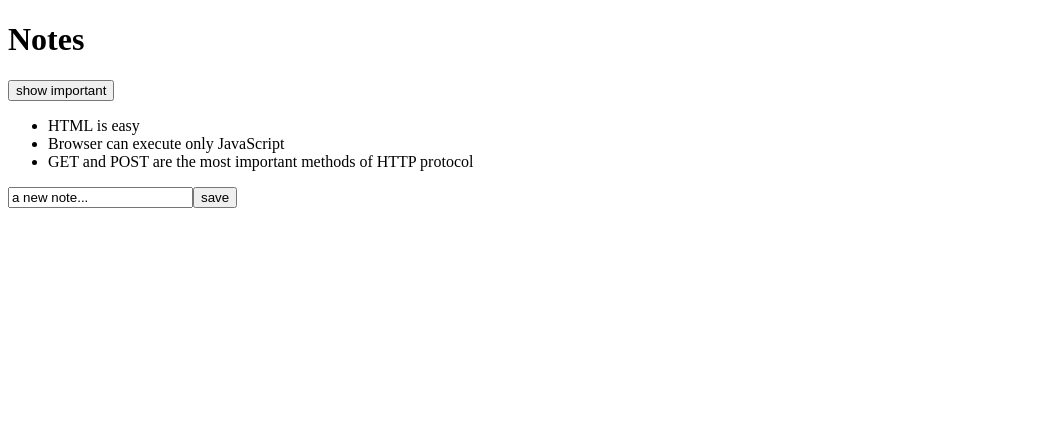
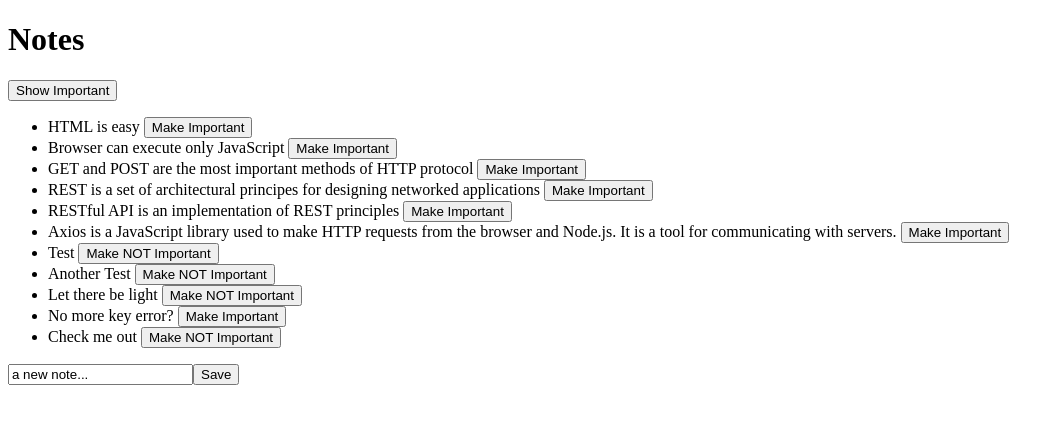
Before and after one commit to VanderHulk/FullStackOpen, a React (Vite) app in the folder part2/Notes/: page / in a window 1280 px wide. Shown: the top 424 px of the page, without its empty margins (0-1064 px from the left). Built offline with nearby package versions, Linux system fonts and the light colour scheme; data requests are answered from the project's data file.

Commit message:
part2/Notes - Remove comments, recreate project files

```diff
--- /dev/null
+++ b/part2/Notes/db.json
@@ -0,0 +1,59 @@
+{
+  "notes": [
+    {
+      "id": "1",
+      "content": "HTML is easy",
+      "important": false
+    },
+    {
+      "id": "2",
+      "content": "Browser can execute only JavaScript",
+      "important": false
+    },
+    {
+      "id": "3",
+      "content": "GET and POST are the most important methods of HTTP protocol",
+      "important": false
+    },
+    {
+      "id": "a3c1",
+      "content": "REST is a set of architectural principes for designing networked applications",
+      "important": false
+    },
+    {
+      "id": "94cd",
+      "content": "RESTful API is an implementation of REST principles",
+      "important": false
+    },
+    {
+      "id": "e7a3",
+      "content": "Axios is a JavaScript library used to make HTTP requests from the browser and Node.js. It is a tool for communicating with servers.",
+      "important": false
+    },
+    {
+      "id": "5cc8",
+      "content": "Test",
+      "important": true
+    },
+    {
+      "id": "a80a",
+      "content": "Another Test",
+      "important": true
+    },
+    {
+      "id": "31cd",
+      "content": "Let there be light",
+      "important": true
+    },
+    {
+      "id": "3776",
+      "content": "No more key error?",
+      "important": false
+    },
+    {
+      "id": "5063",
+      "content": "Check me out",
+      "important": true
+    }
+  ]
+}
--- a/part2/Notes/index.html
+++ b/part2/Notes/index.html
@@ -2,9 +2,8 @@
 <html lang="en">
   <head>
     <meta charset="UTF-8" />
-    <link rel="icon" type="image/svg+xml" href="/vite.svg" />
     <meta name="viewport" content="width=device-width, initial-scale=1.0" />
-    <title>package</title>
+    <title>Notes</title>
   </head>
   <body>
     <div id="root"></div>
--- a/part2/Notes/package.json
+++ b/part2/Notes/package.json
@@ -10,18 +10,19 @@
     "preview": "vite preview"
   },
   "dependencies": {
+    "axios": "^1.13.5",
     "react": "^19.2.0",
     "react-dom": "^19.2.0"
   },
   "devDependencies": {
     "@eslint/js": "^9.39.1",
-    "@types/react": "^19.2.5",
+    "@types/react": "^19.2.7",
     "@types/react-dom": "^19.2.3",
     "@vitejs/plugin-react": "^5.1.1",
     "eslint": "^9.39.1",
     "eslint-plugin-react-hooks": "^7.0.1",
     "eslint-plugin-react-refresh": "^0.4.24",
     "globals": "^16.5.0",
-    "vite": "^7.2.4"
+    "vite": "^7.3.1"
   }
 }
--- a/part2/Notes/src/App.jsx
+++ b/part2/Notes/src/App.jsx
@@ -1,65 +1,94 @@
-import { useState } from 'react';
-import Note from './components/Note.jsx'
+import { useState, useEffect } from "react"
+import axios from "axios"
+import Note from './components/Note'
+import noteService from './services/notes'
 
-const App = (props) => {
-  const [notes, setNotes] = useState(props.notes)
+const App = () => {
+  /* states */
+  const [notes, setNotes] = useState([])
   const [newNote, setNewNote] = useState(
     'a new note...'
   )
   const [showAll, setShowAll] = useState(true)
 
-  const notesToShow = showAll ? notes : notes.filter(note => note.important)
+  /* noteService & event handler functions */
+  useEffect(() => {
+    noteService
+      .getAll()
+      .then(initialNotes => {
+        setNotes(initialNotes)
+      })
+  })
 
-  // event handler functions
   const addNote = (event) => {
     event.preventDefault()
+
     const noteObject = {
       content: newNote,
-      important: Math.random() < 0.5,
-      id: String(notes.length + 1)
+      important: Math.random() < 0.5
     }
 
-    setNotes(notes.concat(noteObject))
-    setNewNote('')
-    console.log("Button clicked", event.target)
-    // extra: event.target.elements returns all form controls (inputs, button) inside the form
+    noteService
+      .create(noteObject)
+      .then(returnedNote => {
+        setNotes(notes.concat(returnedNote))
+        setNewNote('')
+      })
   }
 
-  const handleNoteChange = (event) => {
+  const toggleImportanceOf = (id) => {
+    const note = notes.find(n => n.id === id)
+    const changedNote = { ...note, important: !note.important }
+
+    noteService
+      .update(id, changedNote)
+      .then(returnedNote => {
+        //  returnedNote contains note that was changed
+        setNotes(notes.map(note => note.id === id ? returnedNote : note))
+      })
+      .catch(error => {
+        alert(
+          `the note ${note.content} was already deleted from the server`
+        )
+        setNotes(note.filter(n => n.id !== id))
+      })
+  }
+
+  //  <input onChange={} />
+  const handleNoteChange = (event) =>{
     console.log(event.target.value)
     setNewNote(event.target.value)
   }
+
+  /* other functions */
+  // showAll is a state when true ? all the notes : important only
+  const notesToShow = showAll ? notes : notes.filter(note => note.important)
+
 
   return (
     <div>
       <h1>Notes</h1>
       <div>
+        {/* when button is clicked, showAll when false ? button label 'show important' : 'show all' */}
         <button onClick={() => setShowAll(!showAll)}>
-          show {showAll ? 'important' : 'all'}
+          Show {showAll ? 'Important' : 'All'}
         </button>
       </div>
       <ul>
-        {/* when using JS, it must be wrapped in {} in a JSX template */}
         { notesToShow.map(note =>
-          //  each list item needs a unique `key` prop so React can track it efficiently
-          //  the key can be a string or a number, but it is used internally by React
-          //  and is NOT accessible as a prop inside the component
-          //  JSX elements directly inside a map() call always need keys!
-          //  index not recommended to be used as keys because when the array length changes, the key also changes
-          //  Keys are required only on the direct elements returned by a map() call.
-          // <li key={note.id}>
-          //   {note.content}
-          // </li>
-          <Note key={note.id} note={note} />
+          <Note
+            key={note.id}
+            note={note}
+            toggleImportance={() => toggleImportanceOf(note.id)}
+          />
         )}
       </ul>
-      {/* target (form) stored in event.target */}
       <form onSubmit={addNote}>
         <input
           value={newNote}
           onChange={handleNoteChange}
         />
-        <button type="submit">save</button>
+        <button type='submit'>Save</button>
       </form>
     </div>
   )
--- a/part2/Notes/src/components/Note.jsx
+++ b/part2/Notes/src/components/Note.jsx
@@ -1,7 +1,12 @@
-const Note = ({ note }) => {
-  return (
-    <li>{ note.content }</li>
-  )
+const Note = ({ note, toggleImportance }) => {
+    const label = note.important
+        ? 'Make NOT Important' : 'Make Important'
+    return (
+        <li>
+            {note.content + ' '}
+            <button onClick={toggleImportance}>{label}</button>
+        </li>
+    )
 }
 
 export default Note
--- a/part2/Notes/src/main.jsx
+++ b/part2/Notes/src/main.jsx
@@ -1,30 +1,10 @@
 import React, { StrictMode } from 'react'
-import { createRoot } from 'react-dom/client'
-import ReactDOM from 'react-dom/client'  // <- make sure this is imported
+import ReactDOM from 'react-dom/client'
+import App from './App'
 
-import App from './App.jsx'
-
-const notes = [
-  {
-    id: 1,
-    content: 'HTML is easy',
-    important: true
-  },
-  {
-    id: 2,
-    content: 'Browser can execute only JavaScript',
-    important: false
-  },
-  {
-    id: 3,
-    content: 'GET and POST are the most important methods of HTTP protocol',
-    important: true
-  }
-]
-
+//  index.html --> <div id="root"></div>
 ReactDOM.createRoot(document.getElementById('root')).render(
   <StrictMode>
-    {/* notes={ notes } notes is the props and the { notes } is the array */}
-    <App notes={ notes } />
-  </StrictMode>,
+    <App />
+  </StrictMode>
 )
--- /dev/null
+++ b/part2/Notes/src/services/notes.js
@@ -0,0 +1,20 @@
+import axios from "axios"
+
+const baseUrl = 'http://localhost:3001/notes'
+
+const getAll = () => {
+    const request = axios.get(baseUrl)
+    return request.then(response => response.data) //  promise
+}
+
+const create = newObject => {
+    const request = axios.post(baseUrl, newObject)
+    return request.then(response => response.data)
+}
+
+const update = (id, newObject) => {
+    const request = axios.put(`${baseUrl}/${id}`, newObject)
+    return request.then(response => response.data)
+}
+
+export default { getAll, create, update }
```
Also changed, not shown: 1 other file (tests, documents, lock files or other folders).
